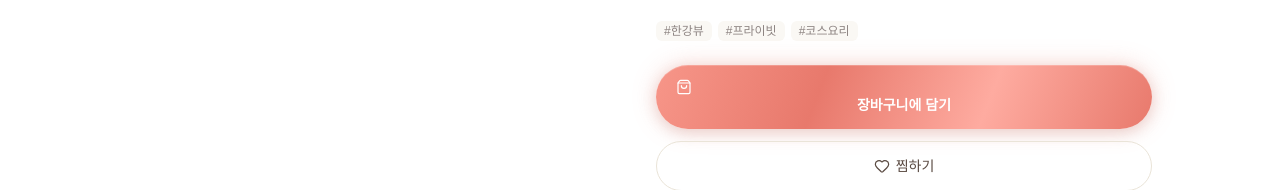
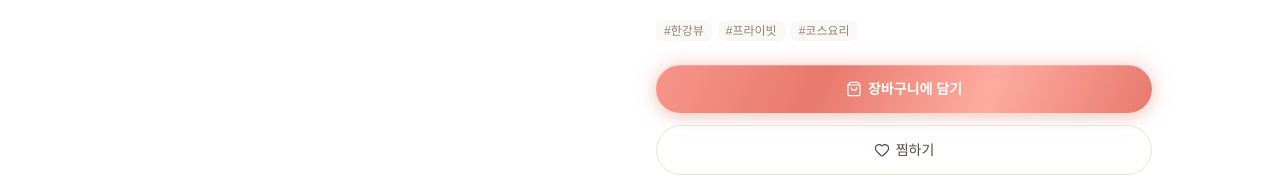
Before and after one commit to weduProject/wedu-frontend, a React (Vite) app: page /shop/1 in a window 1280 px wide. Shown: the part 567-757 px from the top of the page. Built offline with nearby package versions, Linux system fonts and the light colour scheme; no server answers.

Commit message:
fix: 장바구니에 담기 버튼 스타일 수정

```diff
--- a/src/pages/Shop/ShopDetailPage.tsx
+++ b/src/pages/Shop/ShopDetailPage.tsx
@@ -6,6 +6,7 @@ import { useWishlist } from './utils/useWishlist';
 import { useCart } from './CartContext';
 import { useAuth } from '../../contexts/AuthContext';
 import Button from '../../components/ui/Button';
+import clsx from 'clsx';
 
 function InstagramIcon({ className }: { className?: string }) {
   return (
@@ -177,15 +178,20 @@ export default function ShopDetailPage() {
           </div>
 
           <div className="mt-auto flex flex-col gap-3">
-            <Button
-              variant="pill"
+            <button
+              type="button"
               onClick={handleCartClick}
               disabled={inCart}
-              className="w-full py-3.5"
+              className={clsx(
+                'flex items-center justify-center gap-1.5 rounded-full py-3.5 text-sm font-semibold transition-opacity',
+                inCart
+                  ? 'bg-[#F0EEED] text-[#6F6765] cursor-not-allowed'
+                  : 'bg-[linear-gradient(111.47deg,#F79689_0%,#E8796C_33.33%,#FEABA0_66.67%,#E8796C_100%)] text-white shadow-[0px_4px_14px_rgba(161,86,77,0.18),0px_0px_24px_rgba(232,121,108,0.28),inset_0px_1px_0px_rgba(255,255,255,0.2)] hover:opacity-90',
+              )}
             >
               <ShoppingBag className="h-4 w-4" strokeWidth={1.8} />
               {inCart ? '담았어요' : '장바구니에 담기'}
-            </Button>
+            </button>
             <button
               type="button"
               aria-pressed={liked}
```
